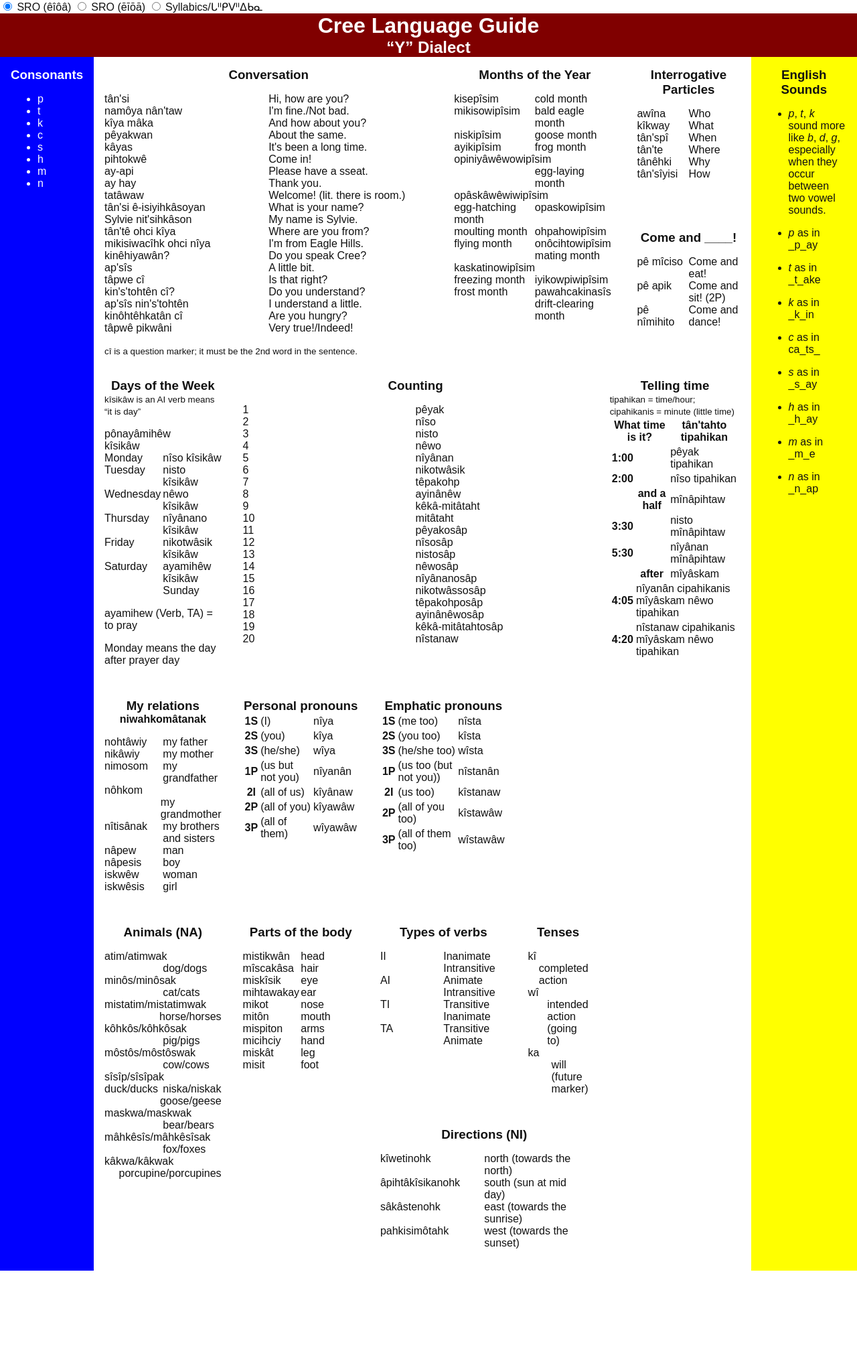
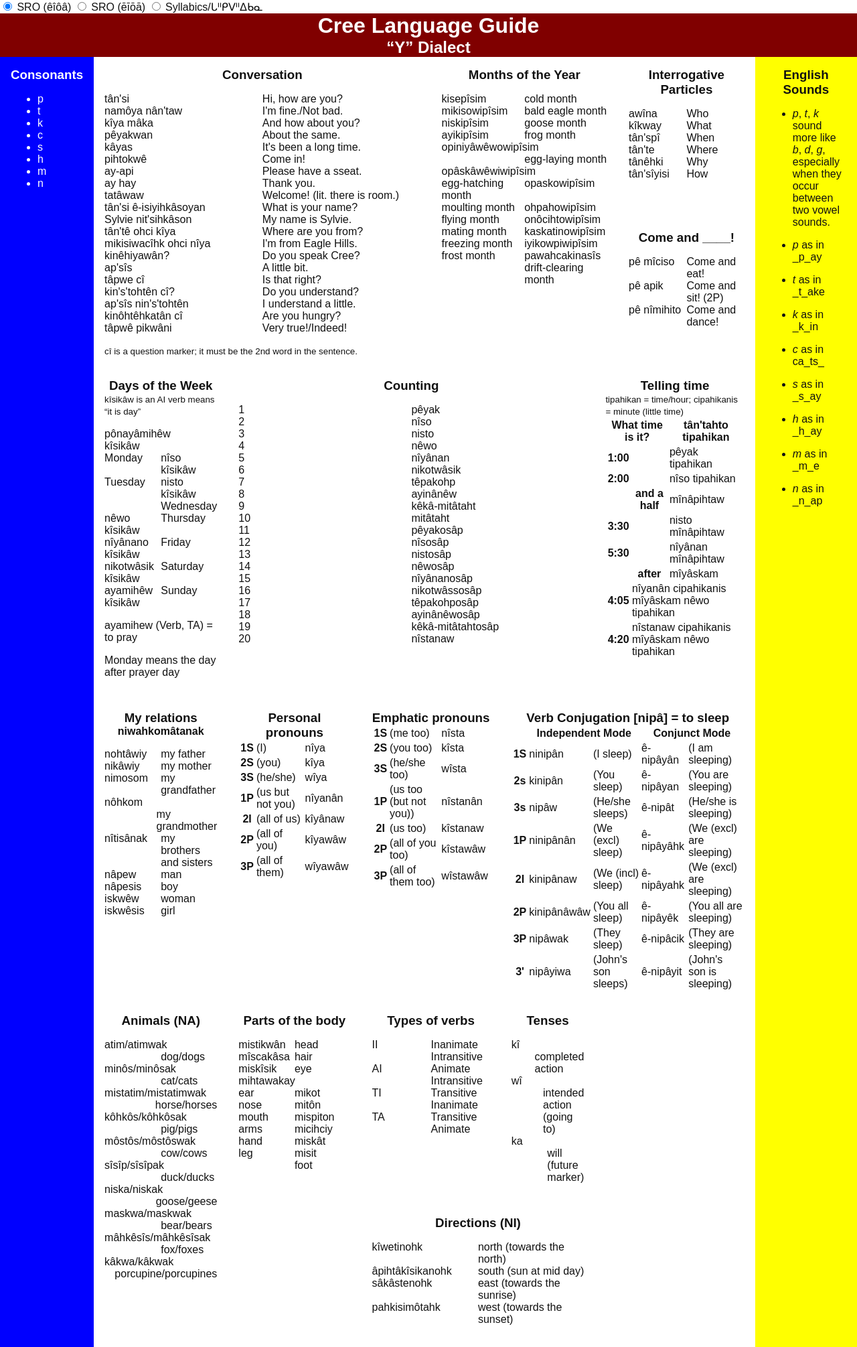
Before and after one commit to eddieantonio/cree-language-guide, a Jekyll site: the page built from index.html, in a window 1280 px wide. Shown: the whole page at 67% size. Built offline with Jekyll 4.4.1, drawn with Linux system fonts in a browser that asks for light colours; before the commit the page ends 1897 px from its top, so only the background shows below that.

Commit message:
Verb conjugations.

```diff
--- a/_data/guide.yml
+++ b/_data/guide.yml
@@ -282,7 +282,52 @@
     - gloss: "4:20"
       wide-cree: nîstanaw cipahikanis mîyâskam nêwo tipahikan
 
- # TODO: Verb conjugation
+ verb-conjugation:
+   title: Verb Conjugation [nipâ] = to sleep
+   headers:
+     - Independent Mode
+     - Conjunct Mode
+   table:
+     - gloss: 1S
+       icree:  ninipân
+       itrans: I sleep
+       ccree:  ê-nipâyân
+       ctrans: I am sleeping
+     - gloss: 2s
+       icree:  kinipân
+       itrans: You sleep
+       ccree:  ê-nipâyan
+       ctrans: You are sleeping
+     - gloss: 3s
+       icree:  nipâw
+       itrans: He/she sleeps
+       ccree:  ê-nipât
+       ctrans: He/she is sleeping
+     - gloss: 1P
+       icree:  ninipânân
+       itrans: We (excl) sleep
+       ccree:  ê-nipâyâhk
+       ctrans: We (excl) are sleeping
+     - gloss: 2I
+       icree:  kinipânaw
+       itrans: We (incl) sleep
+       ccree:  ê-nipâyahk
+       ctrans: We (excl) are sleeping
+     - gloss: 2P
+       icree:  kinipânâwâw
+       itrans: You all sleep
+       ccree:  ê-nipâyêk
+       ctrans: You all are sleeping
+     - gloss: 3P
+       icree:  nipâwak
+       itrans: They sleep
+       ccree:  ê-nipâcik
+       ctrans: They are sleeping
+     - gloss: 3'
+       icree:  nipâyiwa
+       itrans: John's son sleeps
+       ccree:  ê-nipâyit
+       ctrans: John's son is sleeping
 
  animals:
    title: Animals (NA)
--- a/guide.scss
+++ b/guide.scss
@@ -69,6 +69,9 @@
     & > .emphatic-pronouns {
         grid-area: emphatic;
     }
+    & > .verb-conjugation {
+        grid-area: conjugtn;
+    }
     & > .counting {
         grid-area: counting;
     }
--- a/index.html
+++ b/index.html
@@ -92,6 +92,27 @@
       <th scope="row">{{ row.gloss }}</th>
       <td>({{ row.eng }})</td>
       <td lang="cr">{{ row.cree -}}</td>
+    </tr>
+  {%- endfor -%}</table>
+</section>
+
+{%- assign section = "verb-conjugation" -%}
+{%- assign _ = __.sections[section] -%}
+<section id="{{ section }}" class="{{ section }}">
+  <h3>{{ _.title }}</h3>
+  <table>
+    <thead><tr>
+      <td></td>
+      <th colspan="2" scope="col">{{ _.headers[0] }}
+      <th colspan="2" scope="col">{{ _.headers[1] }}
+    </tr></thead>
+    {%- for row in _.table -%}
+    <tr>
+      <th scope="row">{{ row.gloss }}
+      <td lang="cr">{{ row.icree -}}
+      <td>({{ row.itrans }})</td>
+      <td lang="cr">{{ row.ccree -}}
+      <td>({{ row.ctrans }})</td>
     </tr>
   {%- endfor -%}</table>
 </section>
```
